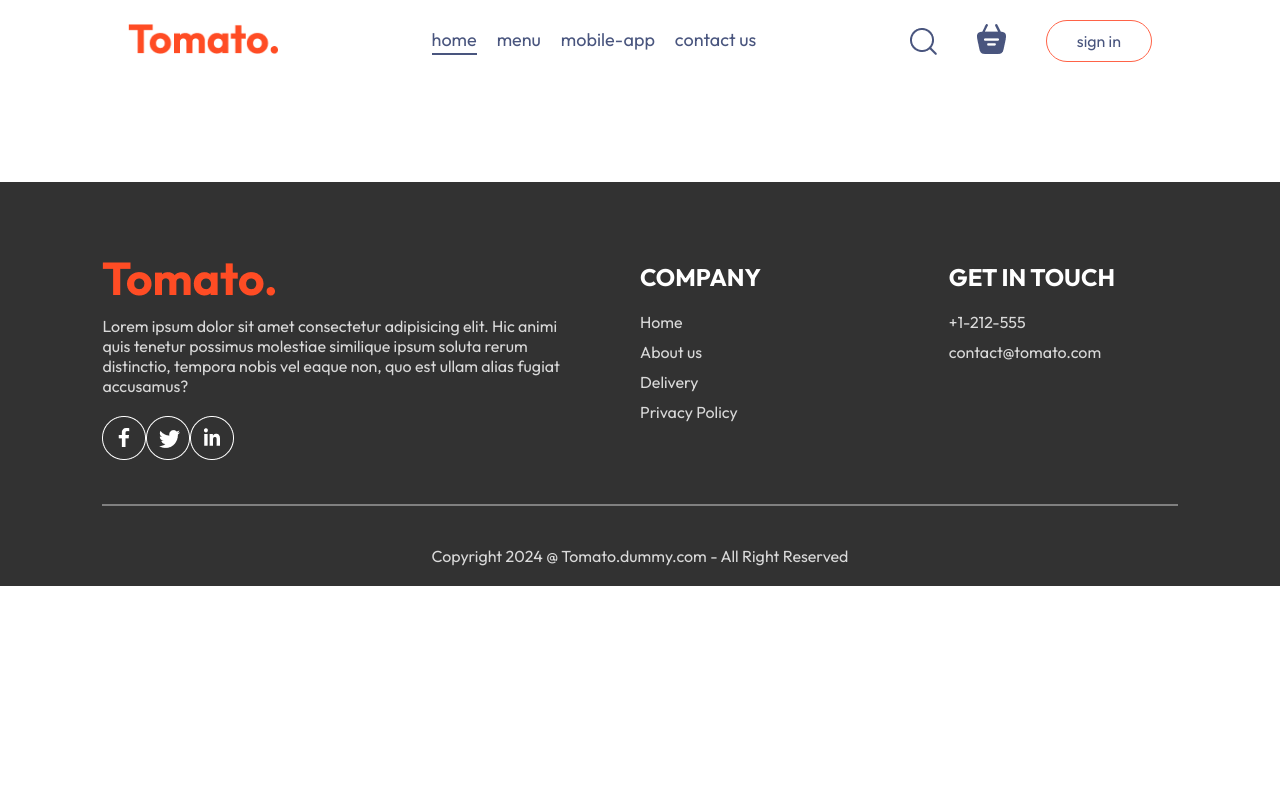
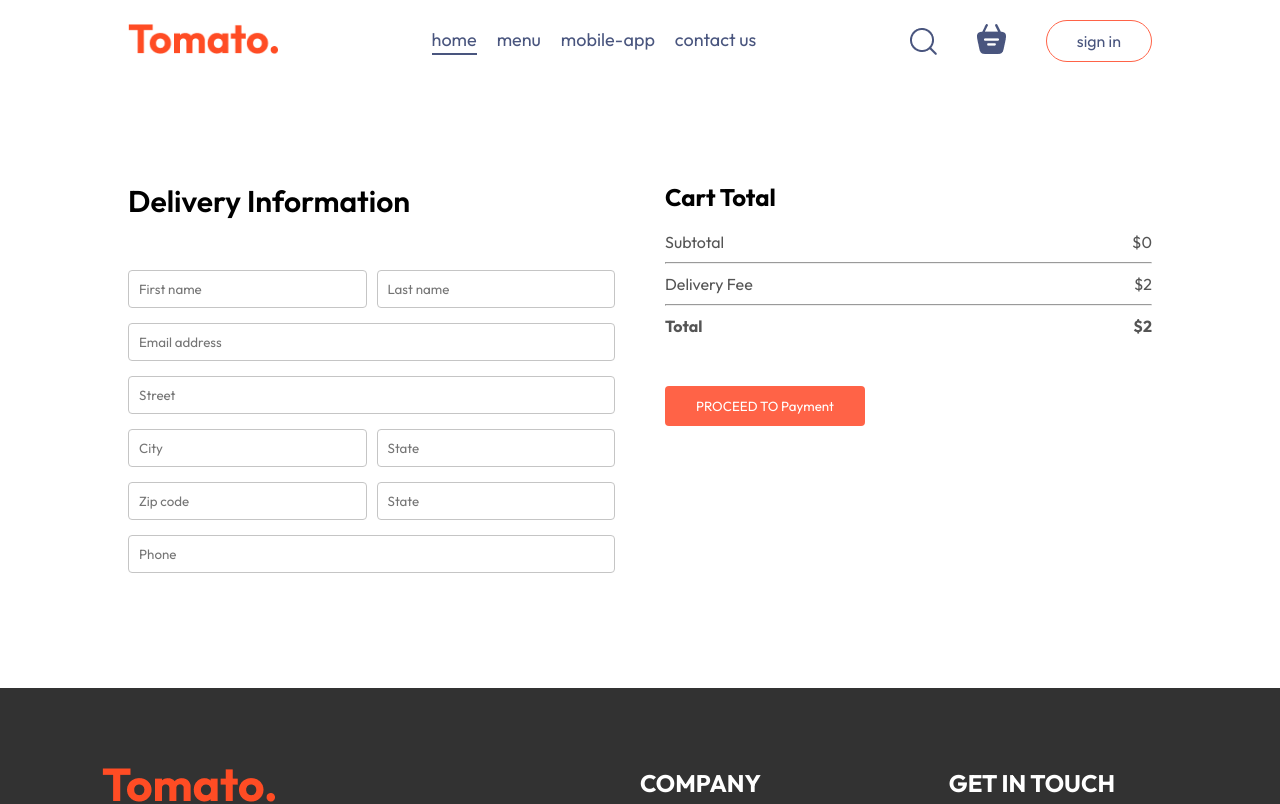
Before and after one commit to tanvirhossain808/food-delivery, a React (Vite) app: page /order in a window 1280 px wide. Shown: the top 804 px of the page. Built offline with nearby package versions, Linux system fonts and the light colour scheme.

Commit message:
complete the desiging part of order page

```diff
--- a/src/pages/Cart/Cart.css
+++ b/src/pages/Cart/Cart.css
@@ -107,7 +107,6 @@
 
     .cart-promo-code {
         justify-content: start;
-        /* display: none; */
     }
 
 
--- a/src/pages/Cart/Cart.jsx
+++ b/src/pages/Cart/Cart.jsx
@@ -2,10 +2,11 @@
 import { useContext } from "react";
 import "./Cart.css";
 import { StoreContext } from "../../context/StoreContent";
+import { useNavigate } from "react-router-dom";
 
 const Cart = () => {
     const { cartItems, food_list, removeFromCart, getTotalCartAmount } = useContext(StoreContext)
-
+    const navigate = useNavigate()
     return (
         <>
             <div className="cart">
@@ -61,7 +62,7 @@
                                 <b>${getTotalCartAmount() + 2}</b>
                             </div>
                         </div>
-                        <button>PROCEED TO CHECKOUT</button>
+                        <button onClick={() => navigate("/order")}>PROCEED TO CHECKOUT</button>
                     </div>
                     <div className="cart-promo-code">
                         <div>
--- a/src/pages/PlaceOrder/PlaceOrder.css
+++ b/src/pages/PlaceOrder/PlaceOrder.css
@@ -0,0 +1,41 @@
+.place-order {
+    display: flex;
+    align-items: start;
+    justify-content: space-between;
+    gap: 50px;
+    margin-top: 100px;
+}
+
+.place-order-left {
+    width: 100%;
+    max-width: max(30%, 500px);
+}
+
+.place-order-left .title {
+    font-size: 30px;
+    font-weight: 600;
+    margin-bottom: 50px;
+}
+
+.place-order-left input {
+    margin-bottom: 15px;
+    width: 100%;
+    padding: 10px;
+    border: 1px solid #c5c5c5;
+    border-radius: 4px;
+    outline-color: tomato;
+}
+
+.place-order-left .multi-fields {
+    display: flex;
+    gap: 10px;
+}
+
+.place-order-right {
+    width: 100%;
+    max-width: max(40%, 500px);
+}
+
+.place-order .cart-total button {
+    margin-top: 30px;
+}
--- a/src/pages/PlaceOrder/PlaceOrder.jsx
+++ b/src/pages/PlaceOrder/PlaceOrder.jsx
@@ -1,8 +1,55 @@
+import { useContext } from 'react';
 import './PlaceOrder.css';
+import { StoreContext } from '../../context/StoreContent';
+import { useNavigate } from 'react-router-dom';
 
 const PlaceOrder = () => {
+    const navigate = useNavigate()
+    const { getTotalCartAmount } = useContext(StoreContext)
     return (
-        <div>
+        <div className='place-order'>
+            <div className="place-order-left">
+                <p className='title'>
+                    Delivery Information
+                </p>
+                <div className='multi-fields'>
+                    <input type="text" placeholder='First name' />
+                    <input type="text" placeholder='Last name' />
+                </div>
+                <input type="Email" placeholder='Email address' />
+                <input type="text" placeholder='Street' />
+                <div className='multi-fields'>
+                    <input type="text" placeholder='City' />
+                    <input type="text" placeholder='State' />
+                </div>
+                <div className='multi-fields'>
+                    <input type="text" placeholder='Zip code' />
+                    <input type="Country" placeholder='State' />
+                </div>
+                <input type="text" placeholder='Phone' />
+            </div>
+            <div className="place-order-right">
+                <div className="cart-total">
+                    <h2>Cart Total</h2>
+                    <div className="">
+                        <div className="cart-total-details">
+                            <p>Subtotal</p>
+                            <p>${getTotalCartAmount()}</p>
+                        </div>
+                        <hr />
+                        <div className="cart-total-details">
+                            <p>Delivery Fee</p>
+                            <p>${2}</p>
+                        </div>
+                        <hr />
+                        <div className="cart-total-details">
+                            <b>Total</b>
+                            <b>${getTotalCartAmount() + 2}</b>
+                        </div>
+                    </div>
+                    <button onClick={() => navigate("/order")}>PROCEED TO Payment</button>
+                </div>
+            </div>
 
         </div>
     );
```
